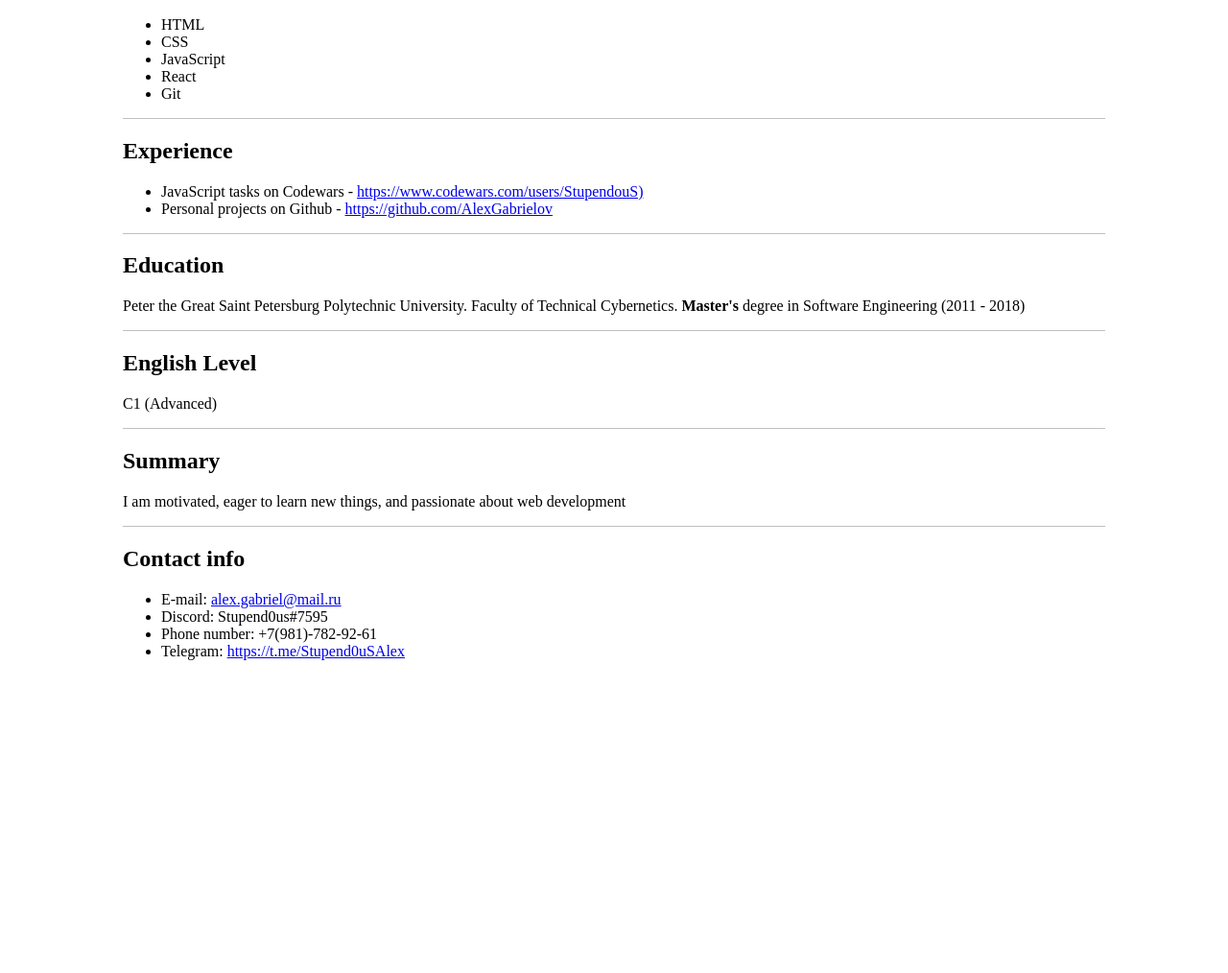
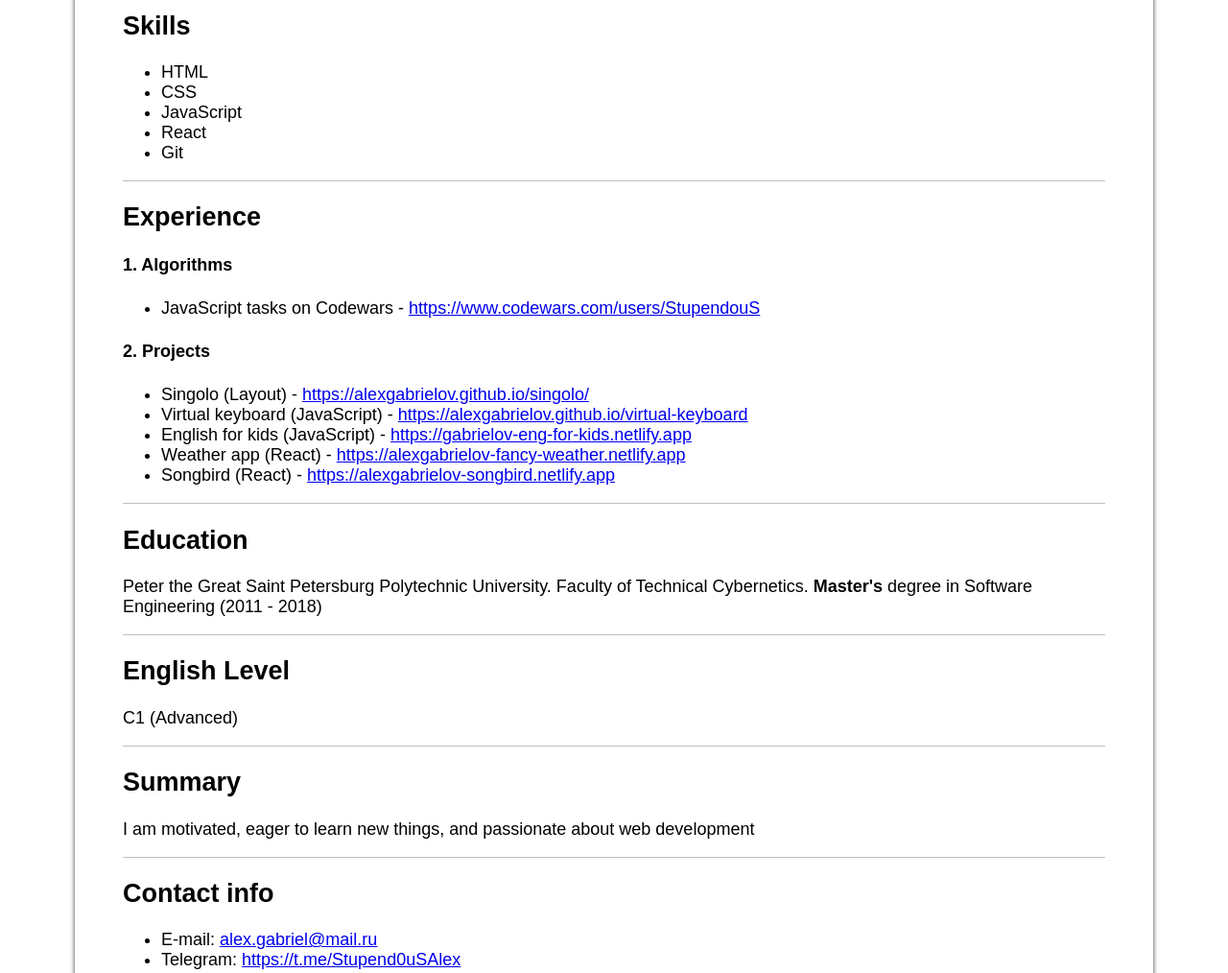
Before and after one commit to AlexGabrielov/rsschool-cv, a plain HTML site: page index.html in a window 1280 px wide. Shown: the part 434-1448 px from the top of the page at 96% size. Before the commit the page ends 1138 px from the top, so only its background shows below. Drawn offline with Linux system fonts and the light colour scheme.

Commit message:
feat: add more styles and experience

```diff
--- a/index.html
+++ b/index.html
@@ -1,19 +1,17 @@
 <!DOCTYPE html>
 <html lang="en">
-
   <head>
-  <meta charset="UTF-8">
-  <meta name="viewport" content="width=device-width, initial-scale=1.0">
-  <link rel="stylesheet" href="styles.css">
+    <meta charset="UTF-8" />
+    <meta name="viewport" content="width=device-width, initial-scale=1.0" />
+    <link rel="stylesheet" href="styles.css" />
     <title>Document</title>
   </head>
 
   <body>
     <main>
-
       <header>
-      <h1>Alexander Gabrielov – Junior Frontend Developer</h1>
-      <img src="img/1.jpg" alt="Alex Gabrielov" width="300" height="300">
+        <h1>Alexander Gabrielov – Frontend Developer</h1>
+        <img src="img/1.jpg" alt="Alex Gabrielov" width="300" height="300" />
       </header>
 
       <article class="skills">
@@ -28,23 +26,73 @@
       </article>
       <article class="experience">
         <h2>Experience</h2>
+        <!-- <ul>
+          <h4>Algorithms</h4>
+          <li>
+            JavaScript tasks on Codewars -
+            <a href=" https://www.codewars.com/users/StupendouS"
+              >https://www.codewars.com/users/StupendouS</a
+            >
+          </li>
+          <li>
+            Personal projects on Github -
+            <a href="https://github.com/AlexGabrielov"
+              >https://github.com/AlexGabrielov</a
+            >
+          </li>
+        </ul> -->
+        <h4>1. Algorithms</h4>
         <ul>
-        <li>JavaScript tasks on Codewars - <a
-            href=" https://www.codewars.com/users/StupendouS">https://www.codewars.com/users/StupendouS)</a>
+          <li>
+            JavaScript tasks on Codewars -
+            <a href=" https://www.codewars.com/users/StupendouS"
+              >https://www.codewars.com/users/StupendouS</a
+            >
           </li>
-        <li>Personal projects on Github - <a
-            href="https://github.com/AlexGabrielov">https://github.com/AlexGabrielov</a>
+        </ul>
+        <h4>2. Projects</h4>
+        <ul>
+          <li>
+            Singolo (Layout) -
+            <a href="https://alexgabrielov.github.io/singolo/"
+              >https://alexgabrielov.github.io/singolo/</a
+            >
+          </li>
+          <li>
+            Virtual keyboard (JavaScript) -
+            <a href="https://alexgabrielov.github.io/virtual-keyboard"
+              >https://alexgabrielov.github.io/virtual-keyboard</a
+            >
+          </li>
+          <li>
+            English for kids (JavaScript) -
+            <a href="https://gabrielov-eng-for-kids.netlify.app"
+              >https://gabrielov-eng-for-kids.netlify.app</a
+            >
+          </li>
+          <li>
+            Weather app (React) -
+            <a href="https://alexgabrielov-fancy-weather.netlify.app"
+              >https://alexgabrielov-fancy-weather.netlify.app</a
+            >
+          </li>
+          <li>
+            Songbird (React) -
+            <a href=" https://alexgabrielov-songbird.netlify.app">
+              https://alexgabrielov-songbird.netlify.app</a
+            >
           </li>
         </ul>
       </article>
 
-
       <article class="education">
         <h2>Education</h2>
-      <p>Peter the Great Saint Petersburg Polytechnic University. Faculty of Technical Cybernetics. <strong>Master's</strong> degree in
-        Software Engineering (2011 - 2018)</p>
+        <p>
+          Peter the Great Saint Petersburg Polytechnic University. Faculty of
+          Technical Cybernetics. <strong>Master's</strong> degree in Software
+          Engineering (2011 - 2018)
+        </p>
       </article>
-
 
       <article class="english">
         <h2>English Level</h2>
@@ -53,20 +101,24 @@
 
       <article class="summary">
         <h2>Summary</h2>
-      <p>I am motivated, eager to learn new things, and passionate about web development</p>
+        <p>
+          I am motivated, eager to learn new things, and passionate about web
+          development
+        </p>
       </article>
 
       <footer>
         <h2>Contact info</h2>
         <ul>
           <li>E-mail: <a href="#">alex.gabriel@mail.ru</a></li>
-        <li>Discord: Stupend0us#7595</li>
-        <li>Phone number: +7(981)-782-92-61</li>
-        <li>Telegram: <a href="https://t.me/Stupend0uSAlex">https://t.me/Stupend0uSAlex</a></li>
+          <li>
+            Telegram:
+            <a href="https://t.me/Stupend0uSAlex"
+              >https://t.me/Stupend0uSAlex</a
+            >
+          </li>
         </ul>
       </footer>
     </main>
-
   </body>
-
 </html>
--- a/styles.css
+++ b/styles.css
@@ -1,6 +1,11 @@
 main {
   max-width: 1024px;
   margin: 0 auto;
+  padding: 20px 50px;
+  border-radius: 15px;
+  box-shadow: 0 0 5px hsl(0deg 0% 0% / 80%);
+  font-family: Arial, Helvetica, sans-serif;
+  font-size: 18px;
 }
 article {
   border-bottom: 1px solid hsl(0, 0%, 75%);
```
Also changed, not shown: 1 other file. Lines whose indentation alone changed are shown as unchanged.
